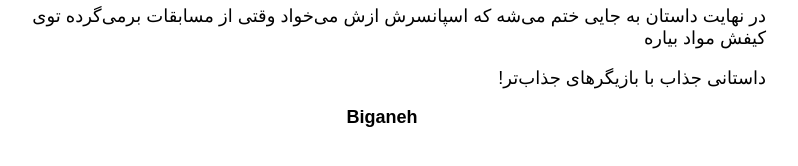
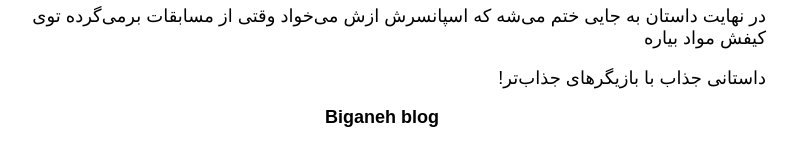
Before and after one commit to darkblog/darkblog.github.io, a Jekyll site: the page built from _posts/2023-8-19-4.md, in a window 1280 px wide. Shown: the part 338-504 px from the top of the page, without its empty margins (387-1185 px from the left). Built offline with Jekyll 4.4.1, drawn with Linux system fonts in a browser that asks for light colours.

Commit message:
Update post.html

```diff
--- a/_layouts/post.html
+++ b/_layouts/post.html
@@ -12,6 +12,6 @@
 <body>
 <h1>{{ page.title }}</h1>
 {{ content }}
-<p class="center"><a href="https://biganeh.com/">Biganeh</a></p>
+<p class="center"><a href="https://biganeh.com/">Biganeh blog</a></p>
 </body>
 </html>
```
